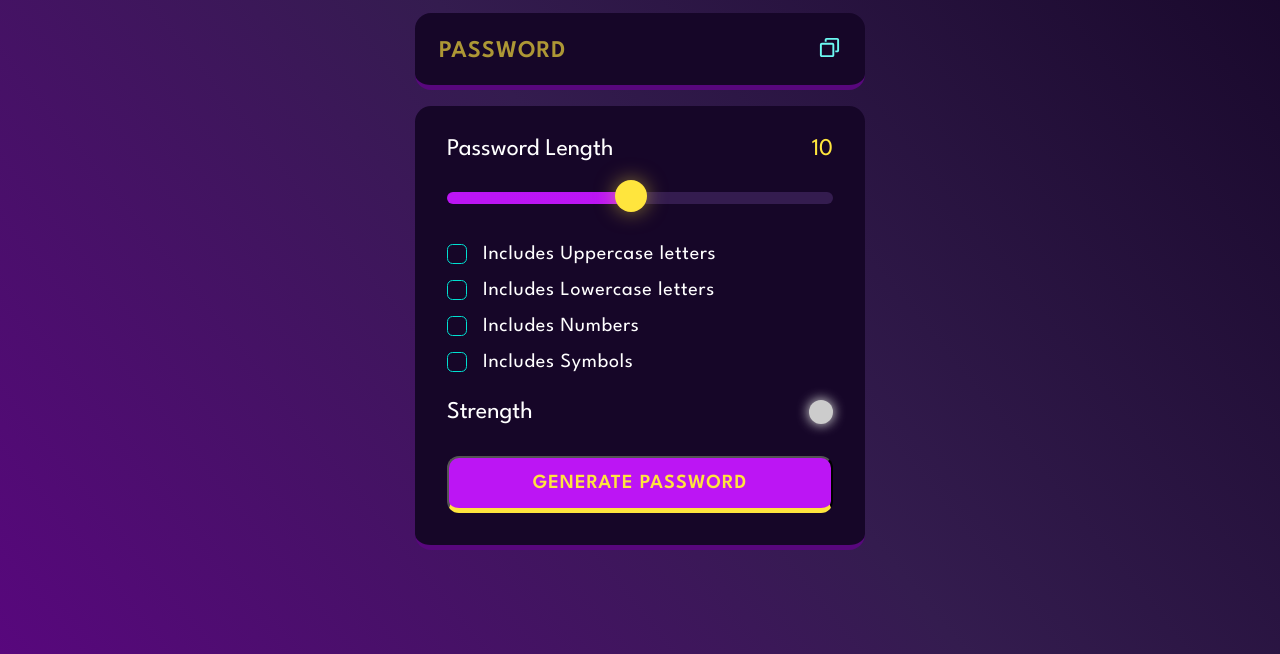
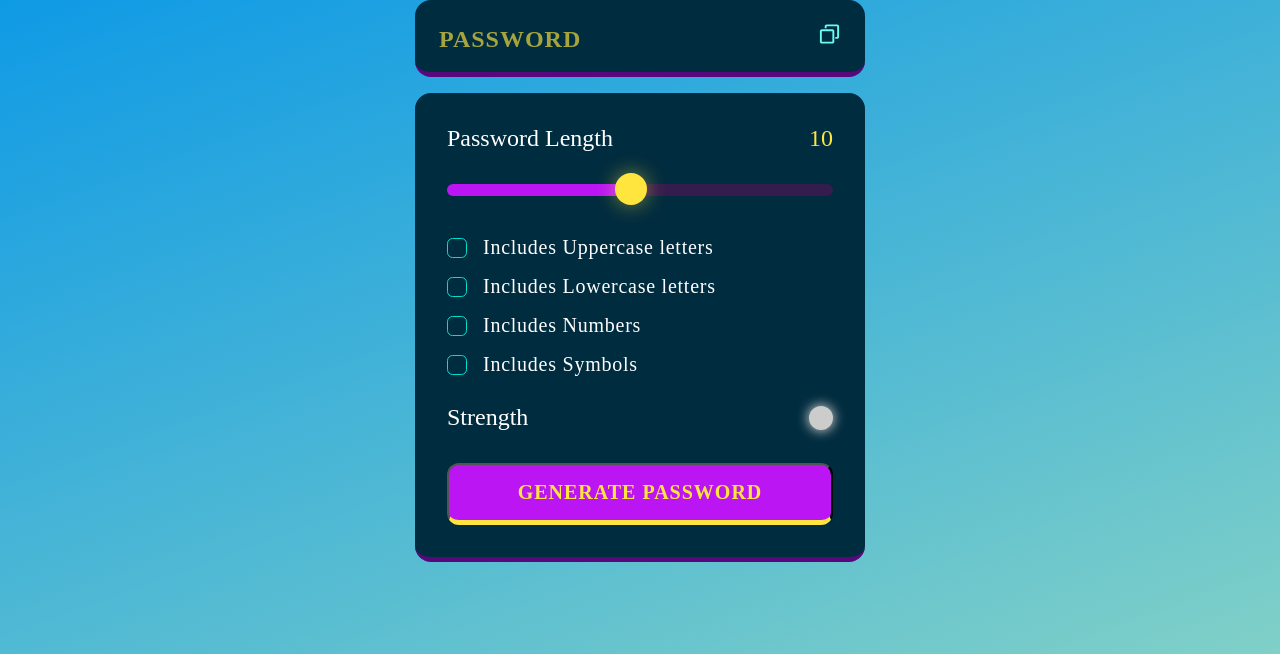
Before and after one commit to deepesh11yadav/Password-Generator, a plain HTML site: page index.html in a window 1280 px wide. Shown: the part 146-800 px from the top of the page. Drawn offline with Linux system fonts and the light colour scheme.

Commit message:
Update main.css

```diff
--- a/main.css
+++ b/main.css
@@ -4,12 +4,12 @@
     margin: 0;
     padding: 0;
     box-sizing: border-box;
-    font-family: 'League Spartan', sans-serif;
+    font-family: serif;
 }
 
 :root {
 
-    --dk-violet: hsl(268, 75%, 9%);
+    --dk-violet: rgb(0, 44, 63);
     --lt-violet: hsl(268, 47%, 21%);
     --lt-violet2: hsl(281, 89%, 26%);
     --vb-violet: hsl(285, 91%, 52%);
@@ -32,7 +32,8 @@ body {
     flex-direction: column;
     align-items: center;
     justify-content: center;
-    background: linear-gradient(231deg, rgba(22, 6, 40, 1) 0%, rgba(52, 28, 79, 1) 50%, rgba(88, 7, 125, 1) 100%);
+    background-color: #0093e9;
+    background-image: linear-gradient(160deg, #0093e9 0%, #80d0c7 100%);
 }
 
 .container {
```
